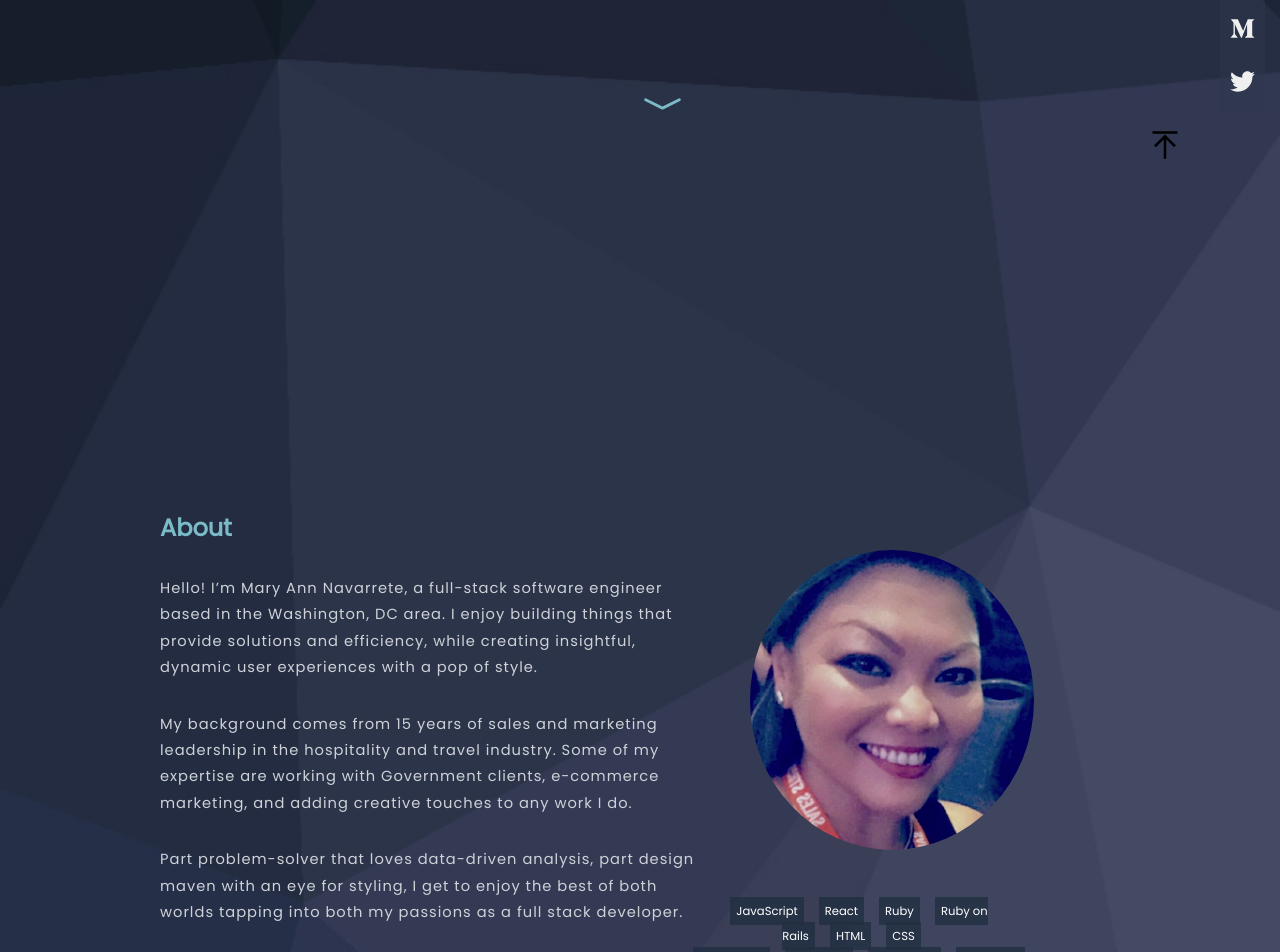
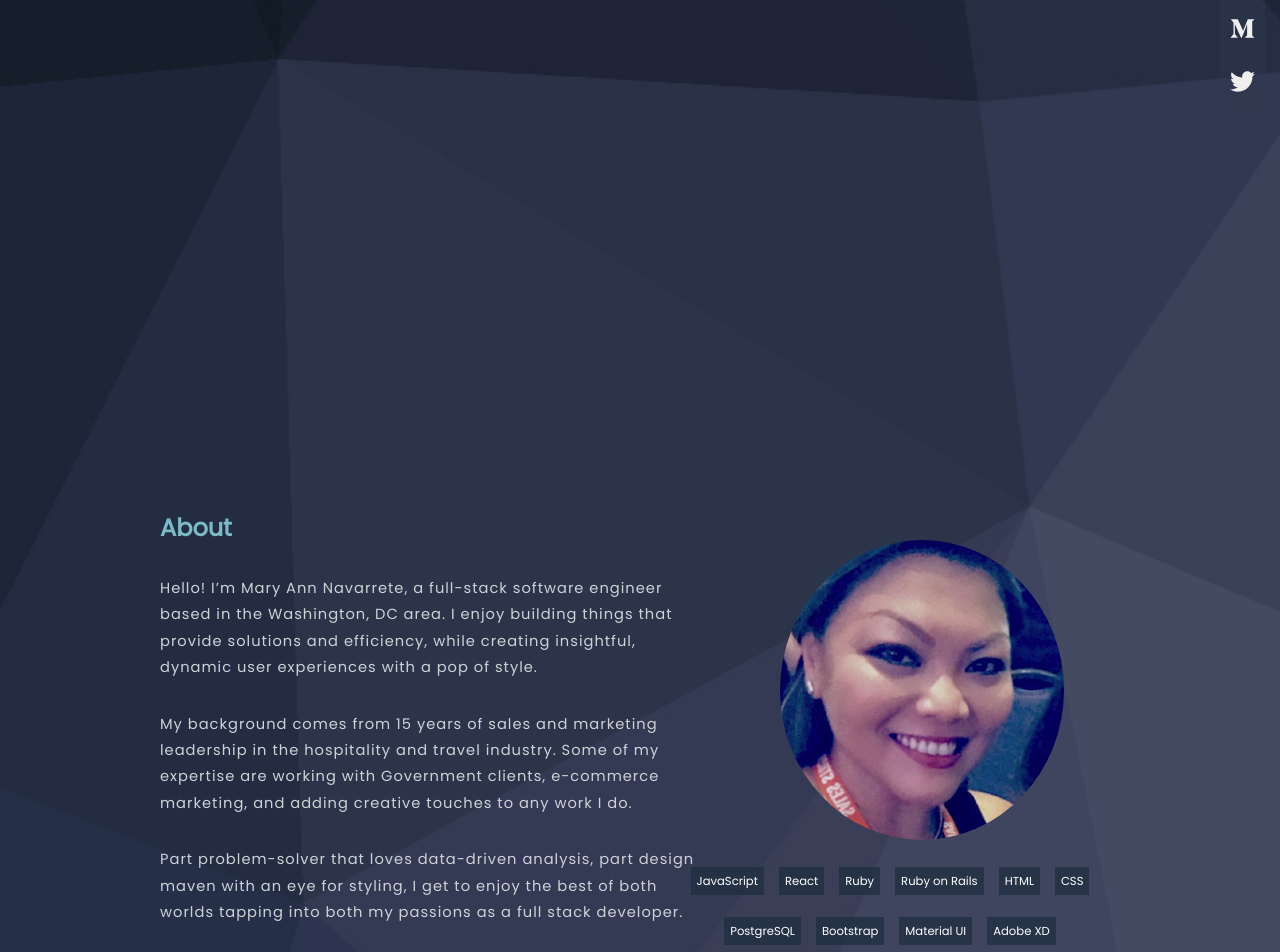
Before and after one commit to MaryAnnN28/mnportfolio, a React (Create React App) app: page / in a window 1280 px wide. Shown: the part 600-1552 px from the top of the page. Built offline with nearby package versions, Linux system fonts and the light colour scheme.

Commit message:
took out scroll arrows

```diff
--- a/src/App.js
+++ b/src/App.js
@@ -1,3 +1,4 @@
+import React, { useEffect } from 'react';
 import './App.css';
 // import NavBar from './components/NavBar/NavBar';
 import Header from './components/Header/Header';
@@ -8,13 +9,16 @@ import SocialBar from './components/SocialBar/SocialBar'
 import './components/NavBar/NavBar.css';
 import AnchorLink from 'react-anchor-link-smooth-scroll';
 import Logo from './images/MN1.png';
-import ScrollToTop from './components/ScrollToTop';
 import {BrowserRouter as Router } from 'react-router-dom'
-
+import Aos from 'aos';
+import 'aos/dist/aos.css';
 
 
 function App() {
 
+  useEffect(() => {
+    Aos.init({ duration: 2000 });
+  });
 
   return (
     <>
@@ -23,7 +27,7 @@ function App() {
         <div className="Home">
         <div className="navbar">
           <div className="navbar-left">
-            <img className="logo" src={Logo} alt="logo" width="130px"/>
+            <img data-aos="fade-down" className="logo" src={Logo} alt="logo" width="130px"/>
             </div>
               <div className="navbar-right">
                 <AnchorLink href='#header'>HOME</AnchorLink>
@@ -35,7 +39,6 @@ function App() {
           </div>
 
 
-            <ScrollToTop />
             {/* <NavBar /> */}
             <SocialBar />
             <section id='header'><Header /></section>
--- a/src/components/About/About.css
+++ b/src/components/About/About.css
@@ -44,14 +44,14 @@ p.about-text {
 }
 
 img.pic {
-  margin-left: 100px;
-  margin-top: 40px;
-  margin-bottom: 40px;
+  margin-left: 130px;
+  margin-top: 30px;
+  margin-bottom: 20px;
   border-radius: 50%;
 }
 
 .skills {
-  width: 65%;
+  width: 75%;
 }
 
 .label-skill {
@@ -59,7 +59,7 @@ img.pic {
   padding: 6px;
   background-color: #202e40be;
   height: 8px;
-  margin-top: 40px;
+  margin-top: 20px;
   margin-left: 15px;
   font-size: 8.7pt;
   text-align: center;
--- a/src/components/About/About.js
+++ b/src/components/About/About.js
@@ -49,7 +49,7 @@ const About = () => {
             <span className="label-skill">Ruby on Rails</span>
             <span className="label-skill">HTML</span>
             <span className="label-skill">CSS</span>
-            <br />
+            <br /><br />
             <span className="label-skill">PostgreSQL</span>
             <span className="label-skill">Bootstrap</span>
             <span className="label-skill">Material UI</span>
--- a/src/components/Contact/Contact.js
+++ b/src/components/Contact/Contact.js
@@ -5,6 +5,7 @@ import { AiOutlineMail } from 'react-icons/ai'
 import { FaLinkedinIn } from 'react-icons/fa'
 import Aos from 'aos';
 import 'aos/dist/aos.css';
+
 
 const Contact = () => {
 
--- a/src/components/Header/Header.css
+++ b/src/components/Header/Header.css
@@ -58,11 +58,3 @@ h4.header-title2-h4 {
   color:rgb(161, 163, 172);
   letter-spacing: 10px;
 }
-
-div.scroll-icon {
-  margin-left: 50%;
-  margin-top: 32%;
-  position: relative;
-  display: block;
-  line-height: .2em;
-}
--- a/src/components/Header/Header.js
+++ b/src/components/Header/Header.js
@@ -1,11 +1,16 @@
-import React from 'react'
+import React, { useEffect } from 'react'
 import './Header.css';
 import { IconContext } from 'react-icons';
 import { BsChevronCompactDown } from 'react-icons/bs';
+import Aos from 'aos';
+import 'aos/dist/aos.css';
 
 
 const Header = () => {
 
+  useEffect(() => {
+    Aos.init({ duration: 4000 });
+  });
 
   return (
     <IconContext.Provider value={{color: 'rgb(123, 187, 199)'}}>
@@ -20,13 +25,11 @@ const Header = () => {
         <div className="header-container-left">
           <div className="main-header">
 
-            <h1 className="main-h1">
+            <h1 className="main-h1" data-aos="fade-right">
               Building Enhanced
               Digital Experiences
             </h1>
-            <h3 className="header-firstname-h3"> Meet MaryAnn</h3>
-            {/* <h4 className="header-title-h4"> software engineer</h4>
-            //<h4 className="header-title2-h4"> web designer</h4> */}
+            <h3 className="header-firstname-h3" data-aos="fade-up"> Meet MaryAnn</h3>
 
 
           </div>
@@ -38,9 +41,7 @@ const Header = () => {
 
         </div>
 
-          <div className="scroll-icon">
-            <BsChevronCompactDown size={45} /><br/>
-          </div>
+
 
       </div>
 
--- a/src/components/ScrollToTop.js
+++ /dev/null
@@ -1,12 +0,0 @@
-import { useEffect } from "react";
-import { useLocation } from "react-router-dom";
-
-export default function ScrollToTop() {
-  const { pathname } = useLocation();
-
-  useEffect(() => {
-    window.scrollTo(0, 0);
-  }, [pathname]);
-
-  return null;
-}
--- a/src/components/SocialBar/SocialBar.css
+++ b/src/components/SocialBar/SocialBar.css
@@ -17,15 +17,3 @@
 .icon-bar a:hover {
   color: rgb(123, 187, 199);
 }
-
-.back-to-top {
-  position: fixed;
-  top: 730px;
-  right: 100px;
-  color: #efefef;
-}
-
-.back-to-top a {
-  right: 100px;
-  color: #efefef;
-}
--- a/src/components/SocialBar/SocialBar.js
+++ b/src/components/SocialBar/SocialBar.js
@@ -1,23 +1,19 @@
-import React, { useEffect } from 'react'
+import React from 'react'
 import './SocialBar.css'
 import { IconContext } from 'react-icons';
 import { FaLinkedinIn, FaGithub, FaMediumM, FaTwitter } from 'react-icons/fa';
 import { GrLinkTop } from 'react-icons/gr';
-import AnchorLink from 'react-anchor-link-smooth-scroll'
-import Aos from 'aos';
-import 'aos/dist/aos.css';
+
 
 
 const SocialBar = () => {
 
-  useEffect(() => {
-    Aos.init({ duration: 3000 });
-  }, []);
+
 
   return (
     <>
       <IconContext.Provider value={{color: '#efefef'}}>
-      <div class="icon-bar" data-aos="fade-left" >
+      <div class="icon-bar" >
             <a href="https://www.linkedin.com/in/maryannnavarrete/" target="_blank" rel="noreferrer">
               <FaLinkedinIn size={25} />
             </a>
@@ -33,11 +29,6 @@ const SocialBar = () => {
 
         </div>
 
-        <div className="back-to-top">
-          <AnchorLink href='home'>
-            <GrLinkTop size={30} />
-          </AnchorLink>
-        </div>
         </IconContext.Provider>
     </>
   )
```
